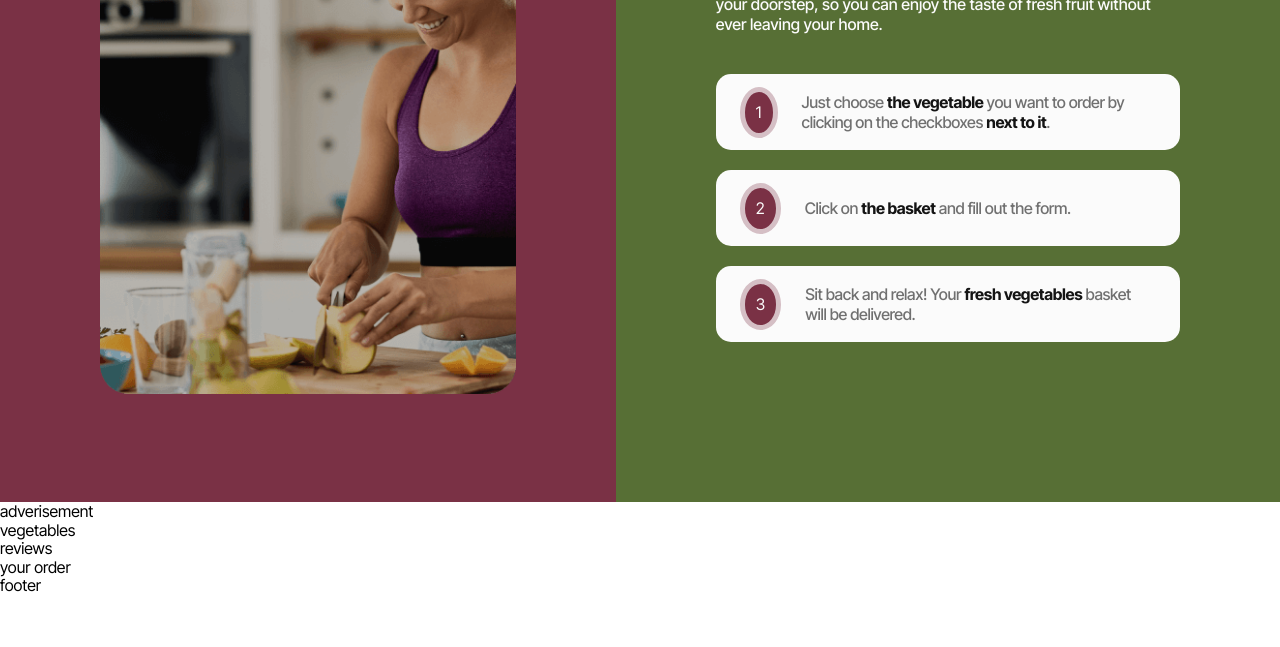
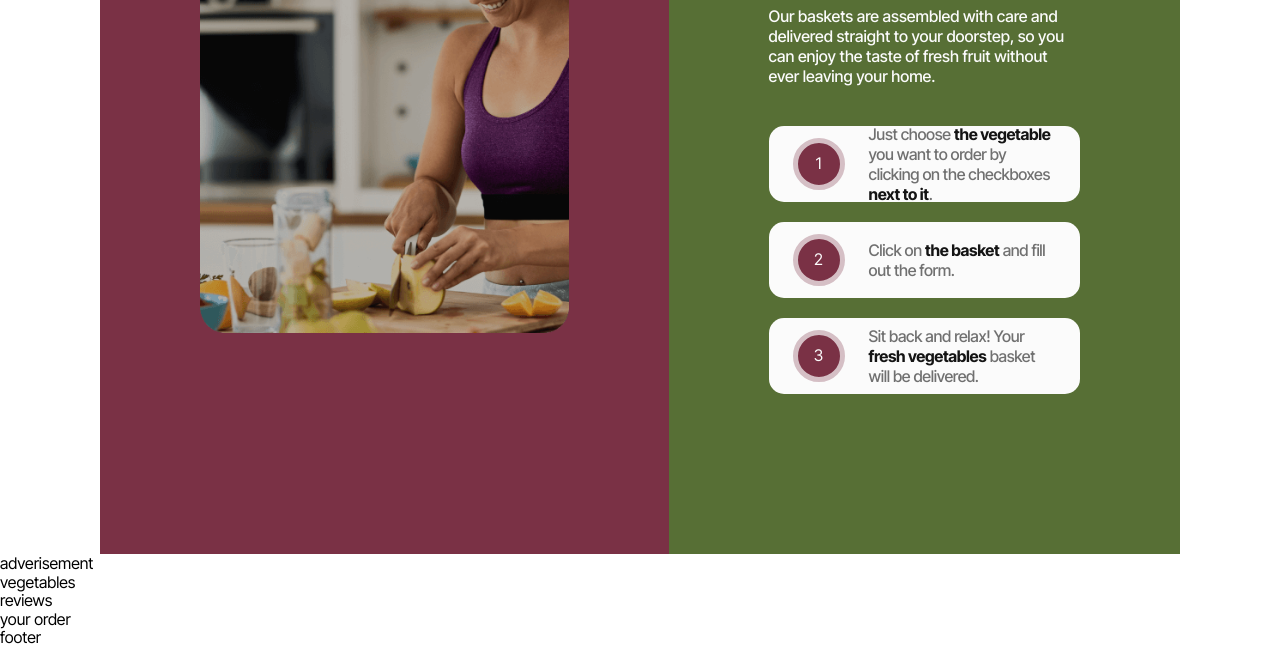
Before and after one commit to GoitStudentsWorks/html-css_112_CollyWolly9798, a website built with Vite: page src/index.html in a window 1280 px wide. Shown: the part 265-912 px from the top of the page. Before the commit the page ends 860 px from the top, so only its background shows below. Built offline with nearby package versions, Linux system fonts and the light colour scheme.

Commit message:
section-how-it-works

```diff
--- a/src/css/how-it-works.css
+++ b/src/css/how-it-works.css
@@ -1,8 +1,5 @@
 /* how it works  */
-.container
-{
-padding: 0;
-}
+
 ol
 {
 counter-reset: section;
@@ -20,13 +17,13 @@ align-items: center;
 }
 .how-its-works_img
 {
-/* width: 375px; */
+width: 375px;
 padding: 40px 20px;
 background-color: #7A3145;
 }
 .how-its-works-descr
 {
-/* width: 375px; */
+width: 375px;
 padding: 80px 20px;
 background-color: #576F35;
 }
@@ -81,6 +78,8 @@ background-color: #7A3145;
 border: 5px solid #D5BFC5;
 padding: 11px;
 text-align: center;
+min-width: 52px;
+height: 52px;
 }
 .p
 {
@@ -100,12 +99,12 @@ color: rgba(20, 20, 20, 1);
 {
     .how-its-works_img
     {
-    /* width: 768px; */
+    width: 768px;
     padding: 100px 64px;
     }
     .how-its-works-descr
     {
-    /* width: 769px; */
+    width: 768px;
     padding: 100px 159px;
     }
     .how-it-works-text
@@ -131,10 +130,6 @@ color: rgba(20, 20, 20, 1);
 }
 @media screen and (min-width: 1280px)
 {
-    .container
-    {
-    padding: 0;
-    }
     .how-it-works
     {
     flex-direction: row;
```
Also changed, not shown: src/partials/how-it-works.html (+1 -1 lines).
